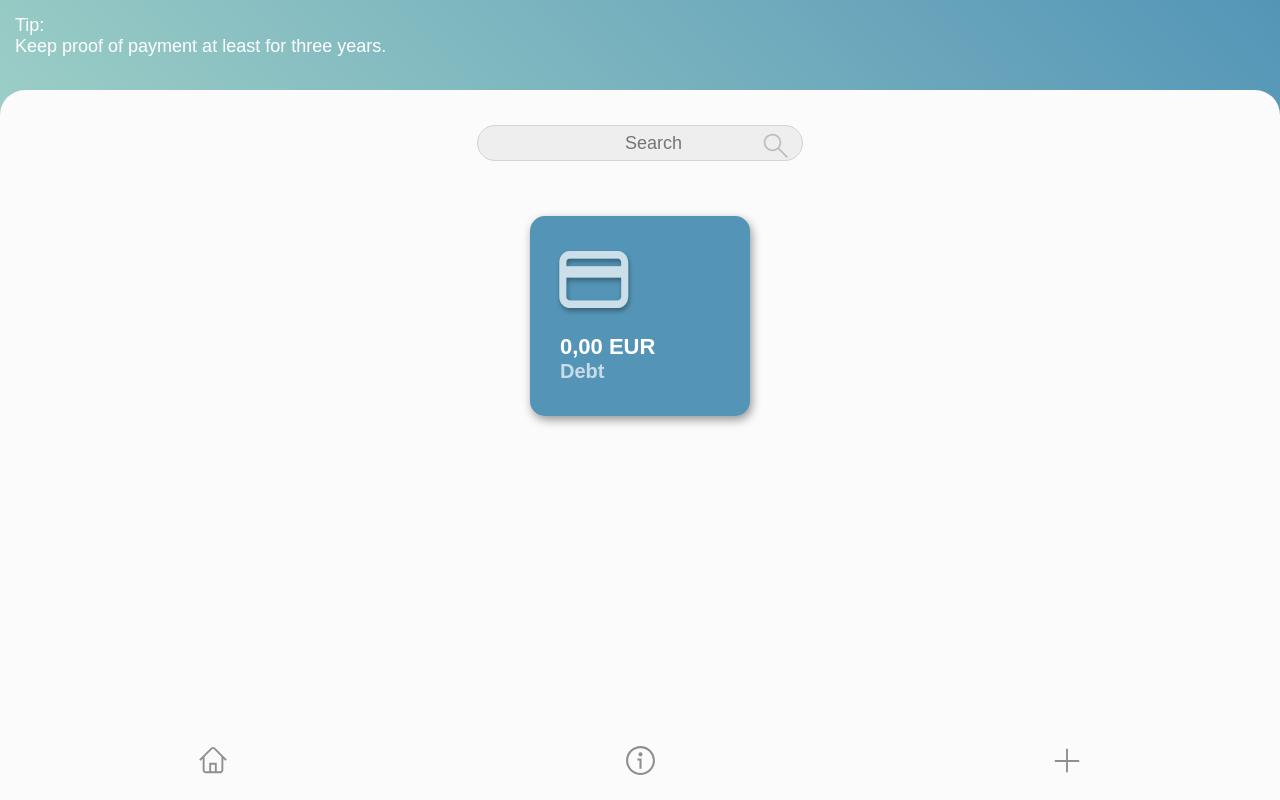
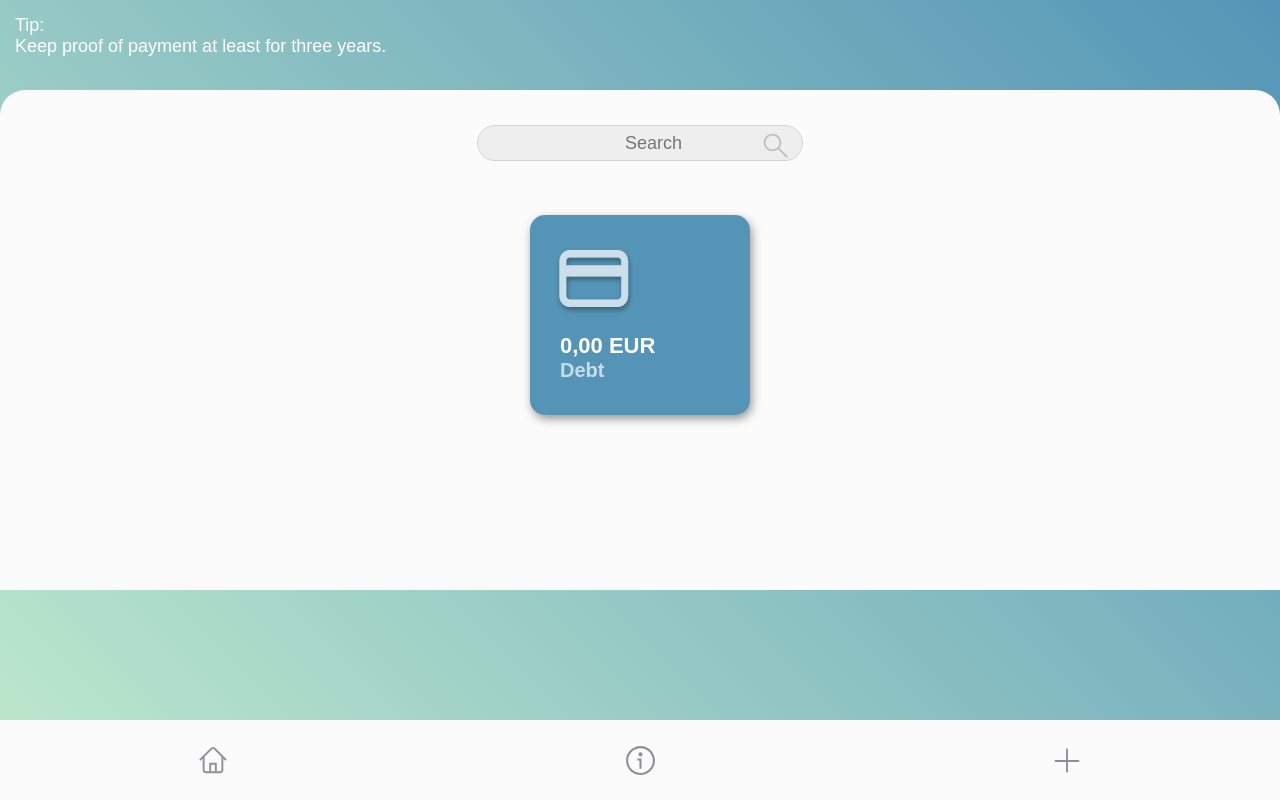
Before and after one commit to NanaDeMesa/beatem-inkasso, a React (Create React App) app: page / in a window 1280 px wide. Built offline with nearby package versions, Linux system fonts and the light colour scheme.

Commit message:
Add scroll effect

```diff
--- a/src/app/App.js
+++ b/src/app/App.js
@@ -17,7 +17,6 @@ const Grid = styled.div`
   display: grid;
   grid-template-rows: 90px auto 80px;
   height: 100vh;
-  position: absolute;
   width: 100%;
 `;
 
--- a/src/app/Header.js
+++ b/src/app/Header.js
@@ -6,6 +6,7 @@ const StyledRandomTips = styled.header`
   display: grid;
   font-size: 18px;
   padding: 15px;
+  position: sticky;
 `;
 
 function Header() {
--- a/src/cards/CardList.js
+++ b/src/cards/CardList.js
@@ -6,9 +6,10 @@ import Searchbar from "./Searchbar";
 export const StyledBackground = styled.main`
   background: #fbfbfb;
   border-radius: 25px 25px 0 0;
-  height: 100%;
   display: grid;
-  grid-template-rows: 1fr 2fr 2fr;
+  grid-template-rows: 1fr 2fr 1fr;
+  overflow-y: scroll;
+  height: 500px;
 `;
 
 const StyledAmountBox = styled.section`
--- a/src/cards/Searchbar.js
+++ b/src/cards/Searchbar.js
@@ -2,7 +2,7 @@ import React from "react";
 import styled from "styled-components";
 
 const StyledSearchbar = styled.input`
-  margin: 35px auto 0 auto;
+  margin: 35px auto 35px auto;
   width: 326px;
   height: 36px;
   background: #eeeeee;
```
